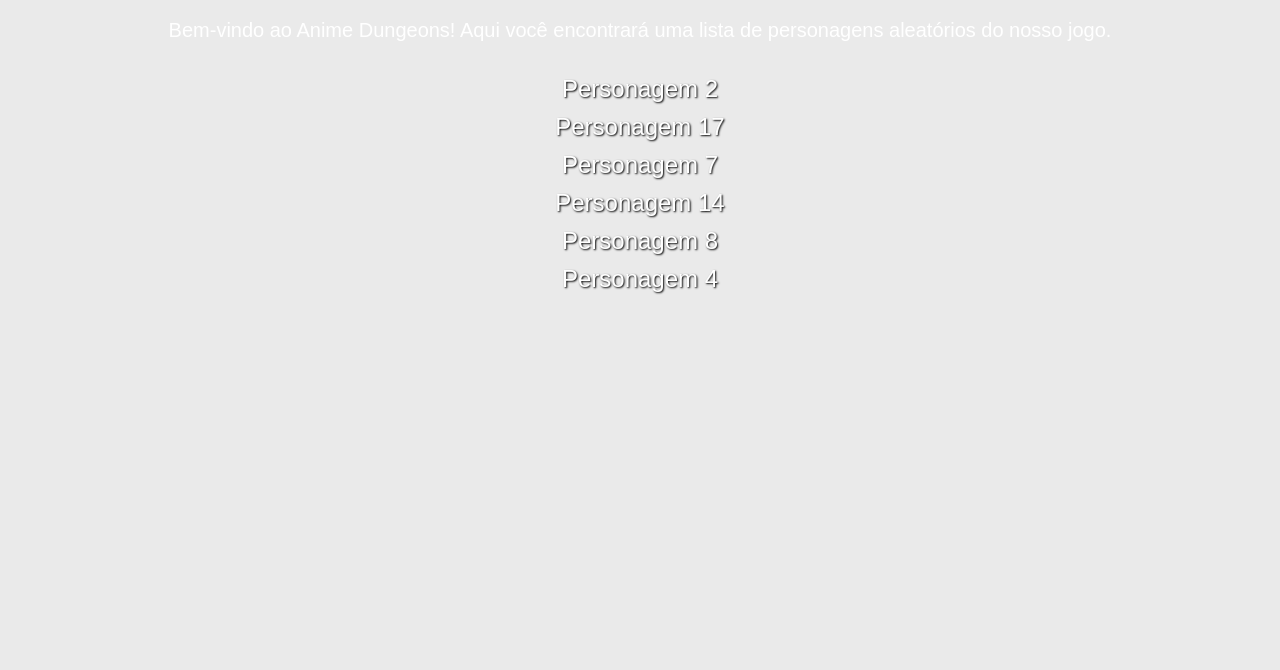
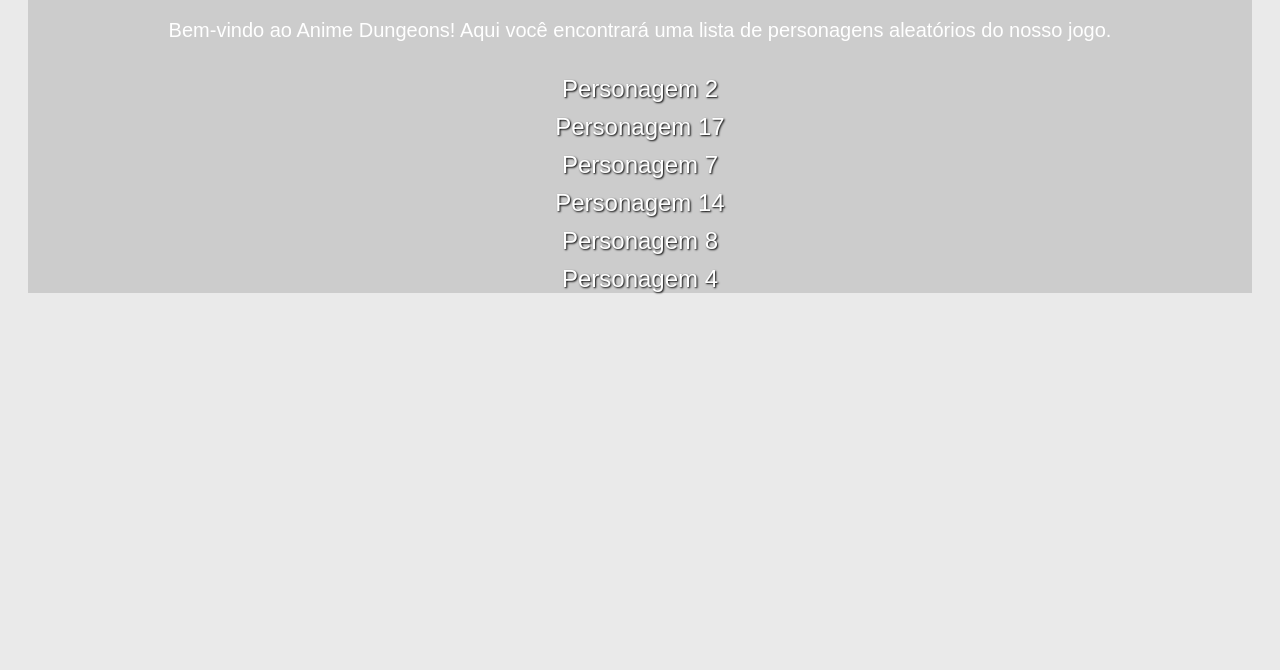
Before and after one commit to butterflySZaf/butterflySZaf.github.io, a plain HTML site: page index.html in a window 1280 px wide. Shown: the part 130-800 px from the top of the page. Drawn offline with Linux system fonts and the light colour scheme.

Commit message:
Update index.html

```diff
--- a/index.html
+++ b/index.html
@@ -37,13 +37,15 @@
   </style>
 </head>
 <body>
-  <h1>Anime Dungeons - Banner 24H</h1>
+  <div style="background-color: #CCCCCC;">
+    <h1>Anime Dungeons - Banner 24H</h1>
 
-  <p>Bem-vindo ao Anime Dungeons! Aqui você encontrará uma lista de personagens aleatórios do nosso jogo.</p>
+    <p>Bem-vindo ao Anime Dungeons! Aqui você encontrará uma lista de personagens aleatórios do nosso jogo.</p>
 
-  <ul id="character-list">
-    <!-- Personagens serão adicionados aqui via JavaScript -->
-  </ul>
+    <ul id="character-list">
+      <!-- Personagens serão adicionados aqui via JavaScript -->
+    </ul>
+  </div>
 
   <script>
     // Tabela de personagens
```
